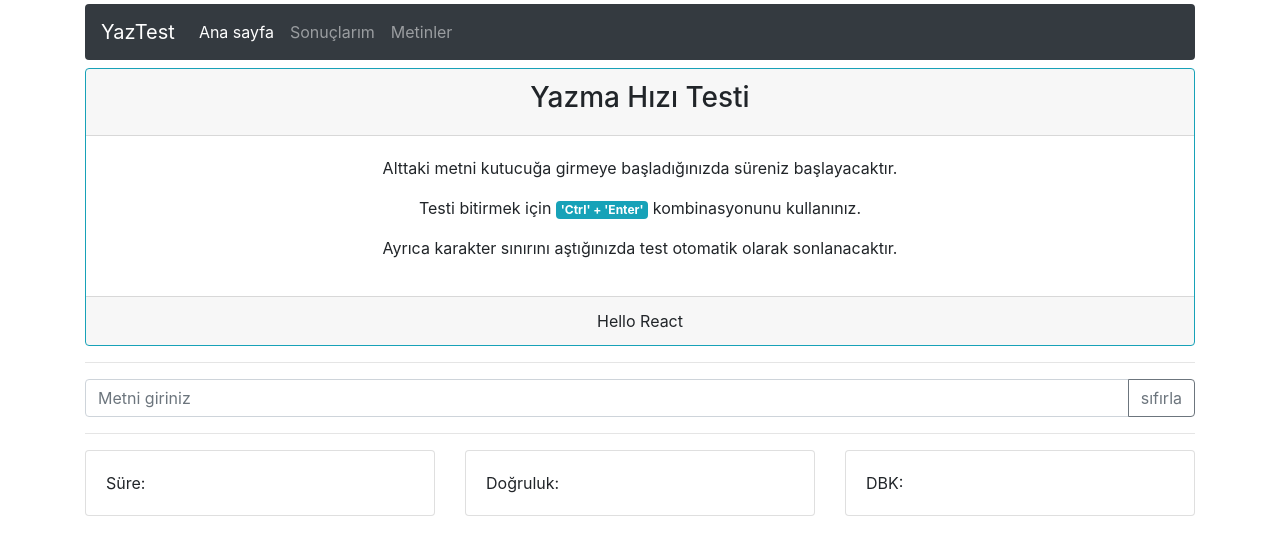
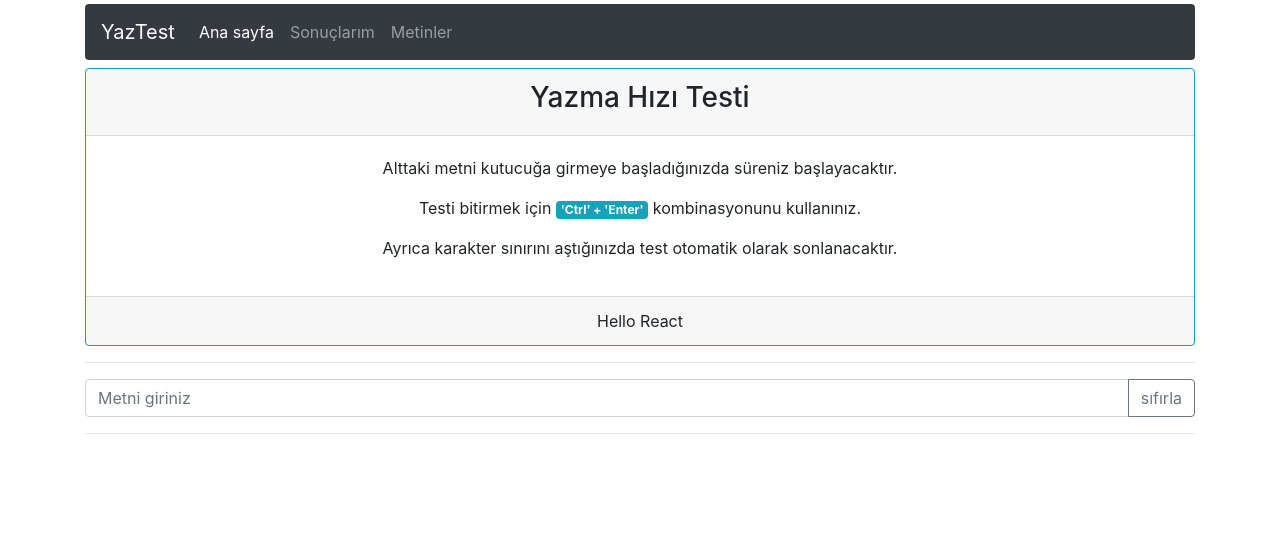
Before and after one commit to mafirat/react-ch-ws, a React (Create React App) app: page / in a window 1280 px wide. Shown: the top 554 px of the page. Built offline with nearby package versions, Linux system fonts and the light colour scheme.

Commit message:
Duration hesaplama islemi yapildi.

```diff
--- a/src/components/speedcheck/ChallengeInput.jsx
+++ b/src/components/speedcheck/ChallengeInput.jsx
@@ -1,16 +1,23 @@
 import React, { Component } from 'react';
 const initialState = {
     entry: '',
-    isDisabled: false
+    isDisabled: false,
+    start: null,
+    end: null
 }
 class ChallengeInput extends Component {
     challenge = this.props.challenge
     state = initialState
     keyMap = []
     changeHandler = (e) => {
+        let { start } = this.state;
+        if (start === null) {
+            start = new Date().getTime();
+        }
         this.setState({
             ...this.state,
-            [e.target.name]: e.target.value
+            [e.target.name]: e.target.value,
+            start
         })
     }
 
@@ -23,13 +30,15 @@ class ChallengeInput extends Component {
         if (this.keyMap[17] && this.keyMap[13]) {
             this.setState({
                 ...this.state,
-                isDisabled: true
+                isDisabled: true,
+                end: new Date().getTime()
             })
+            this.checkEntyr()
         }
     }
 
     checkEntyr = () => {
-        const { entry } = this.state;
+        const { entry, end, start } = this.state;
         let sum = 0;
         const arr_challenge = this.challenge.split(' ');
         const arr_entry = entry.split(' ');
@@ -40,10 +49,19 @@ class ChallengeInput extends Component {
                 }
             }
         });
-        sum = sum + arr_entry.length -1;
+        sum = sum + arr_entry.length - 1;
         let accuracy = (sum * 100 / this.challenge.length);
-        let duration = 0;
-        let wordsPerMinute = (entry.length * 60 ) / (6 * duration);
+        let duration = (end - start) / 1000;
+        let wordsPerMinute = (entry.length * 60) / (6 * duration);
+
+        const result = {
+            duration,
+            accuracy,
+            wordsPerMinute
+        }
+
+        this.props.setResult(result)
+
     }
 
     keyUphandler = () => {
--- a/src/components/speedcheck/Score.jsx
+++ b/src/components/speedcheck/Score.jsx
@@ -1,21 +1,22 @@
 import React from 'react';
 
-const Score = () => {
+const Score = (props) => {
+    const { duration, accuracy, wordsPerMinute } = props.score
     return (
         <div className="card-deck">
             <div className="card">
                 <div className="card-body">
-                    Süre:
+                    Süre: {duration}
                 </div>
             </div>
             <div className="card">
                 <div className="card-body">
-                    Doğruluk:       </div>
+                    Doğruluk:{accuracy}</div>
             </div>
             <div className="card">
                 <div className="card-body">
-                    DBK:
-        </div>
+                    DBK: {wordsPerMinute}
+                </div>
             </div>
         </div>);
 }
--- a/src/components/speedcheck/SpeedCheck.jsx
+++ b/src/components/speedcheck/SpeedCheck.jsx
@@ -2,18 +2,29 @@ import React, { Component } from 'react';
 import Info from './Info';
 import ChallengeInput from './ChallengeInput';
 import Score from './Score';
-
+const initState = {
+    result: null
+}
 class SpeedCheck extends Component {
     challenge = "Hello React";
-    state = {}
+    state = initState
+
+    setResult = (result) => {
+        this.setState({
+            result
+        })
+    }
+
     render() {
+        console.log(this.state);
+        const {result} = this.state;
         return (
             <React.Fragment>
                 <Info challenge={this.challenge} />
                 <hr />
-                <ChallengeInput challenge={this.challenge} />
+                <ChallengeInput challenge={this.challenge} setResult={this.setResult} />
                 <hr />
-                <Score />
+                {result !== null ? <Score score={this.state.result} /> : ""}
             </React.Fragment>
         );
     }
```
Also changed, not shown: 1 other file (tests, documents, lock files or other folders).
